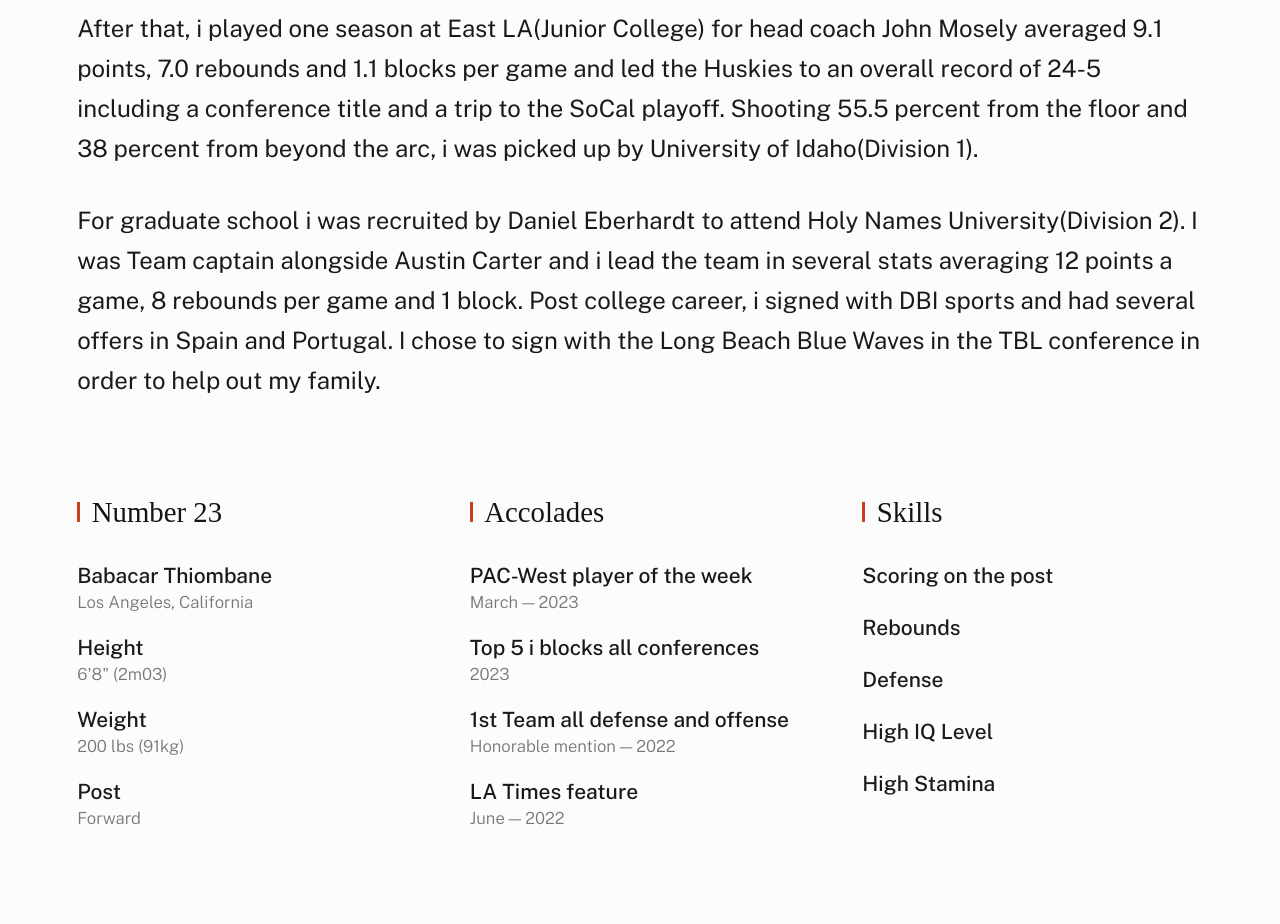
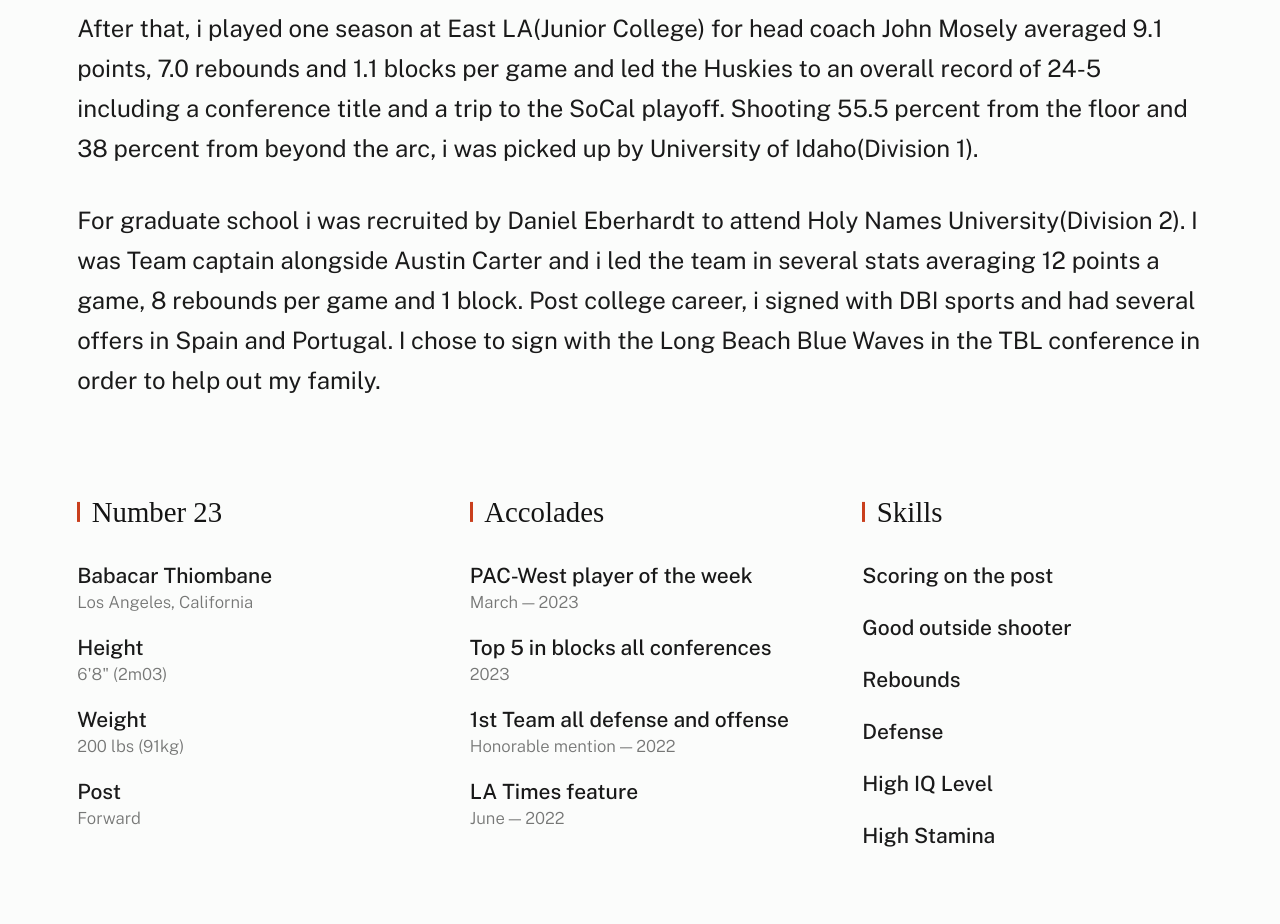
Before and after one commit to Noah191919/Babs, a Django app: page / in a window 1280 px wide. Shown: the part 1542-2466 px from the top of the page. Run offline with Django 5.2, Linux system fonts and the light colour scheme; data comes from the database, SQL or seed files in the repository; some web fonts are replaced.

Commit message:
first commit

```diff
--- a/home/static/css/styles.css
+++ b/home/static/css/styles.css
@@ -4454,7 +4454,7 @@ td:last-child {
 }
 
 #blog img{
-    max-height: 250px;
+    max-height: 280px;
 }
 
 #blog video{
--- a/home/templates/index.html
+++ b/home/templates/index.html
@@ -167,7 +167,7 @@
                         Shooting 55.5 percent from the floor and 38 percent from beyond the arc, i was picked up by University of Idaho(Division 1).
                     </p>
                     <p class="attention-getter">
-                        For graduate school i was recruited by Daniel Eberhardt to attend Holy Names University(Division 2). I was Team captain alongside Austin Carter and i lead the team in several stats averaging 12 points a game, 8 rebounds per game and 1 block.
+                        For graduate school i was recruited by Daniel Eberhardt to attend Holy Names University(Division 2). I was Team captain alongside Austin Carter and i led the team in several stats averaging 12 points a game, 8 rebounds per game and 1 block.
                         Post college career, i signed with DBI sports and had several offers in Spain and Portugal. I chose to sign with the Long Beach Blue Waves in the TBL conference in order to help out my family.
                     </p>
 
@@ -208,7 +208,7 @@
                                 </li>
                                 <li>
                                     <a href="#0">
-                                        Top 5 i blocks all conferences
+                                        Top 5 in blocks all conferences
                                         <span>2023</span>
                                     </a>
                                 </li>
@@ -233,6 +233,9 @@
                             <ul class="s-about__list">
                                 <li>
                                     Scoring on the post
+                                </li>
+                                <li>
+                                    Good outside shooter
                                 </li>
                                 <li>
                                     Rebounds
```
